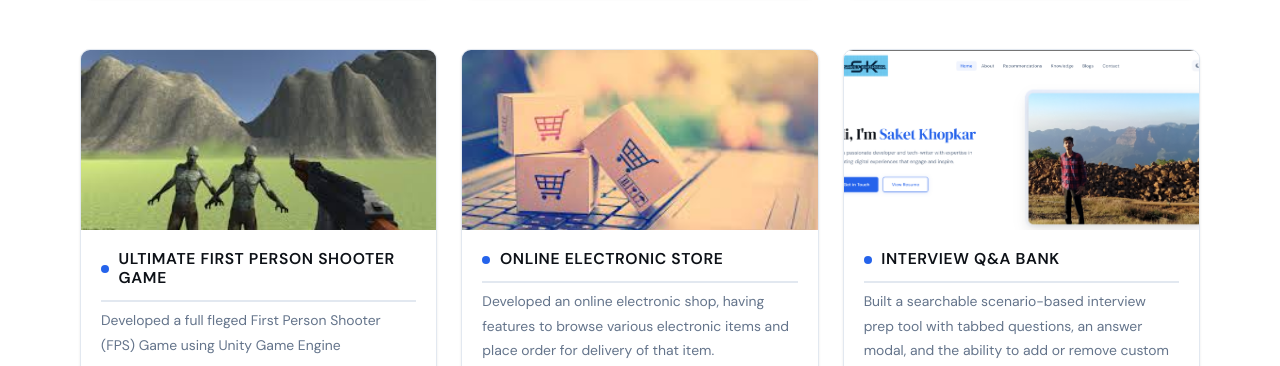
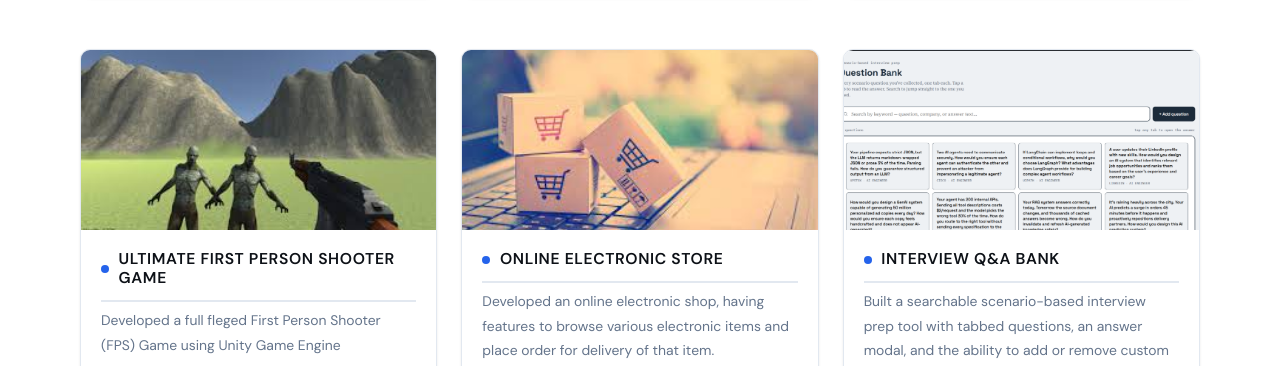
Before and after one commit to SAKET-SK/New_Portfolio_Website, a website: page index.html in a window 1280 px wide. Shown: the part 3153-3519 px from the top of the page. Drawn offline with nearby package versions, Linux system fonts and the light colour scheme.

Commit message:
Image for Project 6

```diff
--- a/index.html
+++ b/index.html
@@ -230,7 +230,7 @@
                         </div>
                         <div class="project-card">
                             <div class="project-image">
-                                <img loading="lazy" src="images/project-6.png" alt="Project">
+                                <img loading="lazy" src="images/project-7.png" alt="Project">
                             </div>
                             <div class="project-content">
                                 <h3>Interview Q&amp;A Bank</h3>
```
